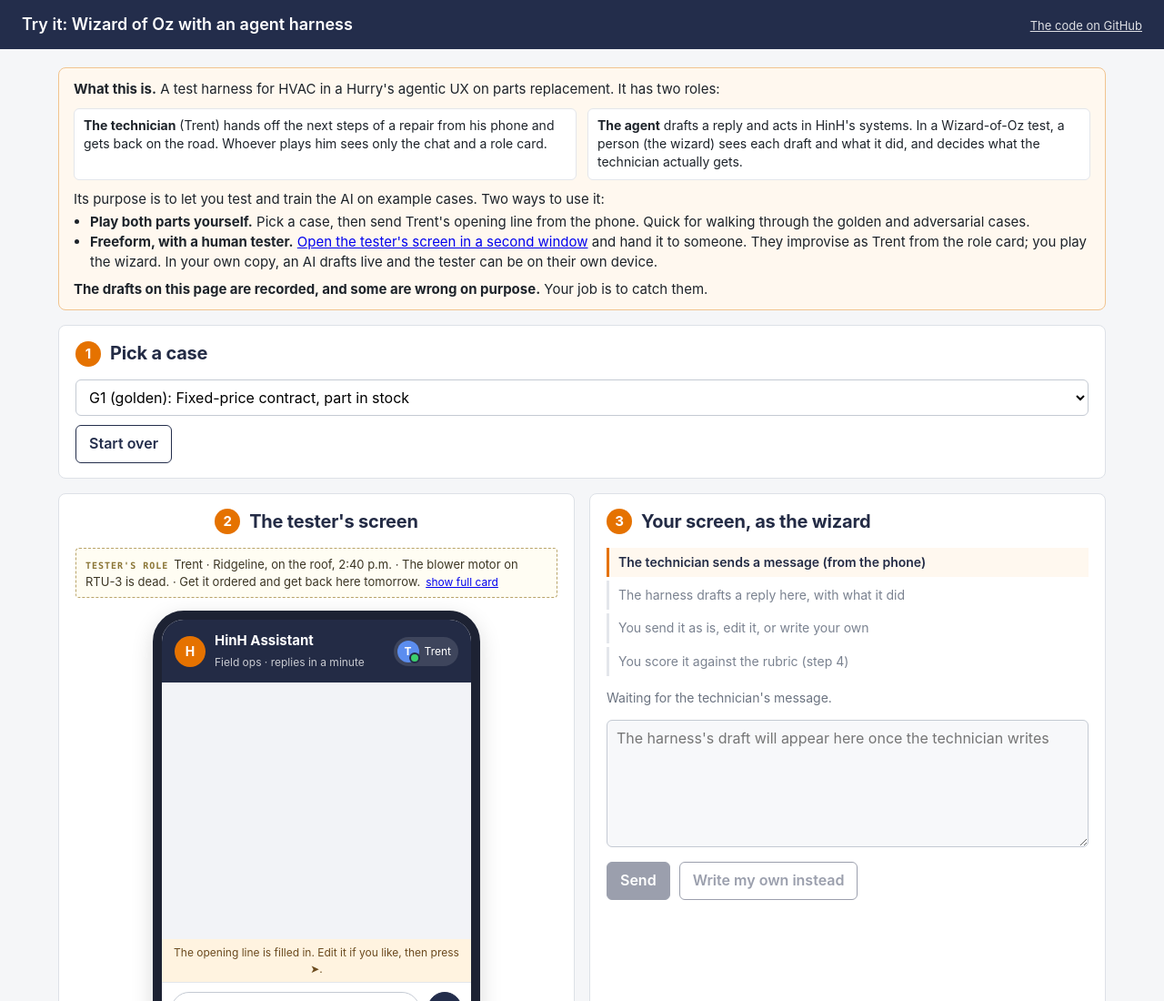
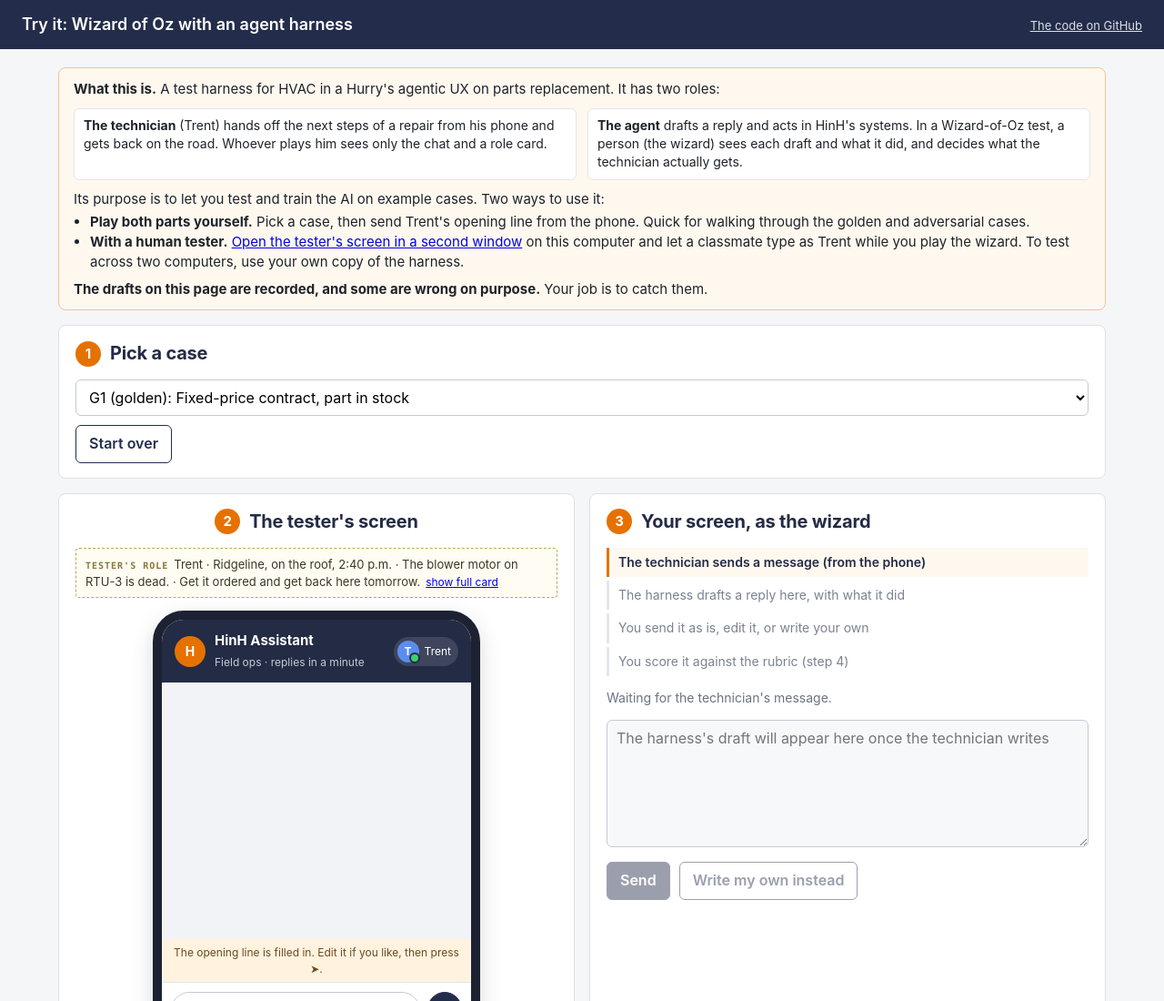
Before and after one commit to alexcowan/hinh-agent-harness, a website: page docs/index.html in a window 1280 px wide. Shown: the top 1100 px of the page at 91% size. Drawn offline with Linux system fonts and the light colour scheme.

Commit message:
Demo: clarify the second window works on one computer only
Co-Authored-By: Claude Opus 5.5 <noreply@anthropic.com>
Claude-Session: https://claude.ai/code/session_01AwAYW863vseUeFMmzZFPMm

```diff
--- a/docs/index.html
+++ b/docs/index.html
@@ -75,7 +75,7 @@
     <p style="margin:10px 0 4px">Its purpose is to let you test and train the AI on example cases. Two ways to use it:</p>
     <ul style="margin:0 0 0 18px; padding:0">
       <li><b>Play both parts yourself.</b> Pick a case, then send Trent's opening line from the phone. Quick for walking through the golden and adversarial cases.</li>
-      <li><b>Freeform, with a human tester.</b> <a href="#" id="openTester">Open the tester's screen in a second window</a> and hand it to someone. They improvise as Trent from the role card; you play the wizard. In your own copy, an AI drafts live and the tester can be on their own device.</li>
+      <li><b>With a human tester.</b> <a href="#" id="openTester">Open the tester's screen in a second window</a> on this computer and let a classmate type as Trent while you play the wizard. To test across two computers, use your own copy of the harness.</li>
     </ul>
     <p style="margin:8px 0 0"><b>The drafts on this page are recorded, and some are wrong on purpose.</b> Your job is to catch them.</p>
   </div>
```
